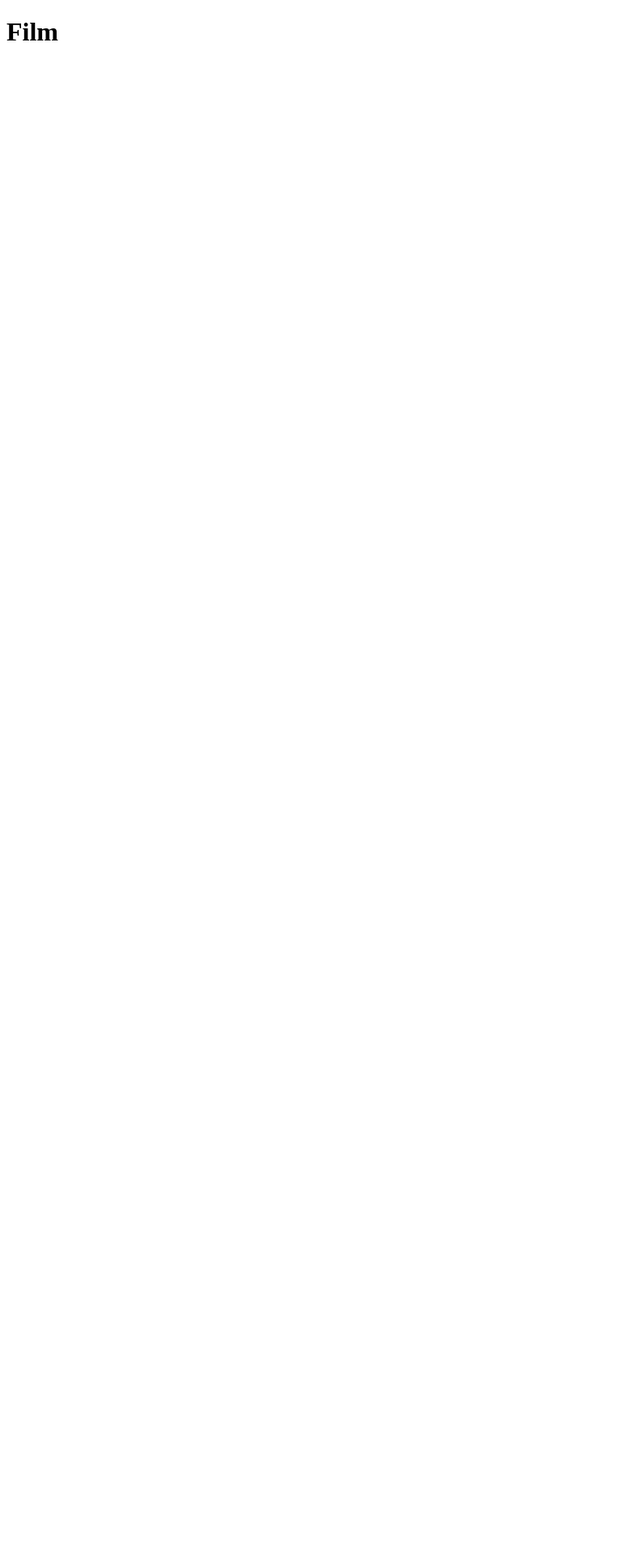
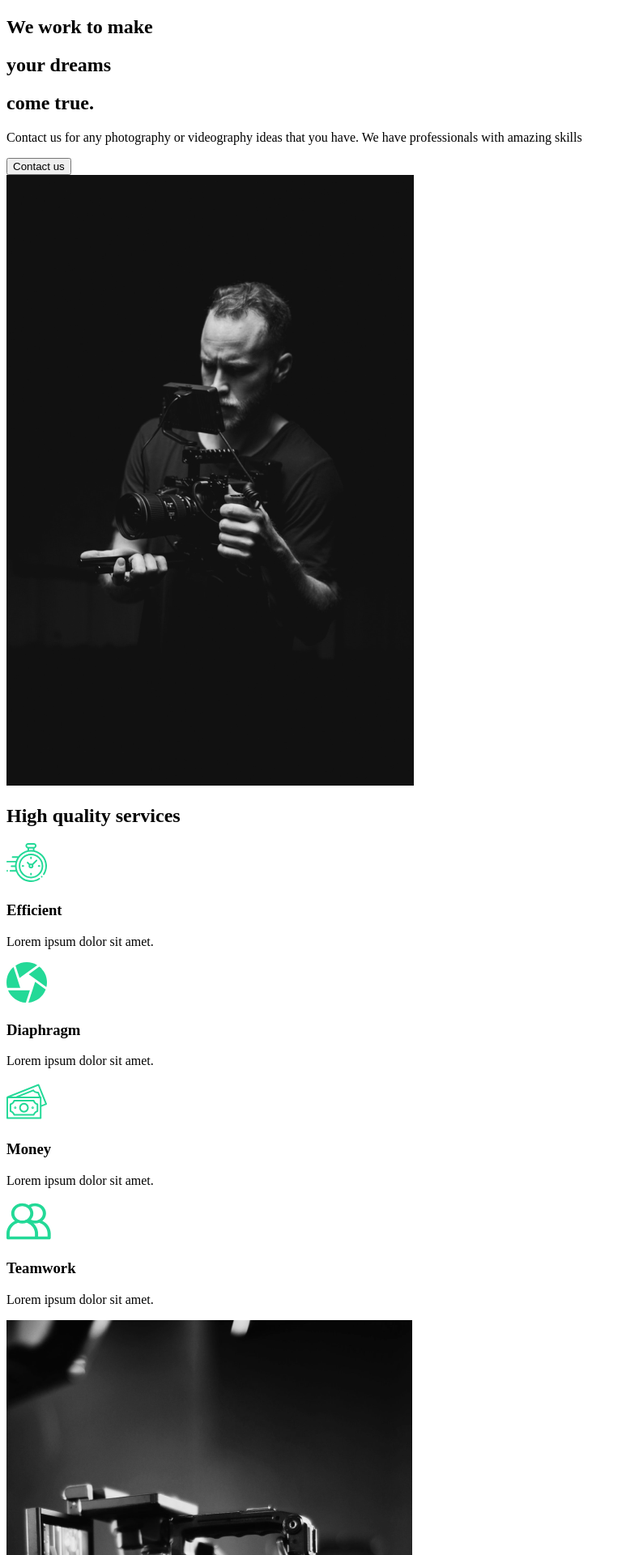
Before and after one commit to zeauss-zz/react-portfolio, a React (Create React App) app: page / in a window 1280 px wide. Shown: the top 1920 px of the page at 81% size, without its empty margins (0-773 px from the left). Before the commit the page ends 800 px from the top, so only its background shows below. Built offline with nearby package versions, Linux system fonts and the light colour scheme.

Commit message:
2-3. About/Services Section

```diff
--- a/src/App.js
+++ b/src/App.js
@@ -1,7 +1,10 @@
+import AboutUs from "./pages/about-us/about-us.component";
+
+
 function App() {
   return (
     <div className="App">
-      <h1>Film</h1>
+      <AboutUs />
     </div>
   );
 }
--- /dev/null
+++ b/src/components/about-section/about-section.component.jsx
@@ -0,0 +1,28 @@
+import home1 from '../../img/home1.png'
+
+const AboutSection = () => {
+    return(
+        <div>
+            <div className="description">
+                <div className="title">
+                    <div className="hide">
+                        <h2>We work to make</h2>
+                    </div>
+                    <div className="hide">
+                        <h2>your <span>dreams</span></h2>
+                    </div>
+                    <div className="hide">
+                        <h2>come true.</h2>
+                    </div>
+                </div>
+                <p>Contact us for any photography or videography ideas that you have. We have professionals with amazing skills</p>
+                <button>Contact us</button>
+            </div>
+            <div className="image">
+                <img src={home1} alt="guy with a camera"/>
+            </div>
+        </div>
+    )
+}
+
+export default AboutSection;
--- /dev/null
+++ b/src/components/services-section/services-section.component.jsx
@@ -0,0 +1,52 @@
+import clock from "../../img/clock.svg";
+import diaphragm from "../../img/diaphragm.svg";
+import money from "../../img/money.svg";
+import teamwork from "../../img/teamwork.svg";
+import home2 from '../../img/home2.png';
+
+const ServicesSection = () => {
+  return (
+    <div className="services">
+      <div className="description">
+        <h2>
+          High <span>quality</span> services
+        </h2>
+        <div className="cards">
+          <div className="card">
+            <div className="icon">
+              <img src={clock} alt="clock" />
+              <h3>Efficient</h3>
+            </div>
+            <p>Lorem ipsum dolor sit amet.</p>
+          </div>
+          <div className="card">
+            <div className="icon">
+              <img src={diaphragm} alt="diaphragm" />
+              <h3>Diaphragm</h3>
+            </div>
+            <p>Lorem ipsum dolor sit amet.</p>
+          </div>
+          <div className="card">
+            <div className="icon">
+              <img src={money} alt="money" />
+              <h3>Money</h3>
+            </div>
+            <p>Lorem ipsum dolor sit amet.</p>
+          </div>
+          <div className="card">
+            <div className="icon">
+              <img src={teamwork} alt="teamwork" />
+              <h3>Teamwork</h3>
+            </div>
+            <p>Lorem ipsum dolor sit amet.</p>
+          </div>
+        </div>
+      </div>
+      <div className="image">
+          <img src={home2} alt="camera"/>
+      </div>
+    </div>
+  );
+};
+
+export default ServicesSection;
--- /dev/null
+++ b/src/pages/about-us/about-us.component.jsx
@@ -0,0 +1,12 @@
+import AboutSection from "../../components/about-section/about-section.component";
+import ServicesSection from "../../components/services-section/services-section.component";
+const AboutUs = () => {
+  return (
+    <>
+      <AboutSection />
+      <ServicesSection />
+    </>
+  );
+};
+
+export default AboutUs;
```
Also changed, not shown: 1 other file (tests, documents, lock files or other folders).
